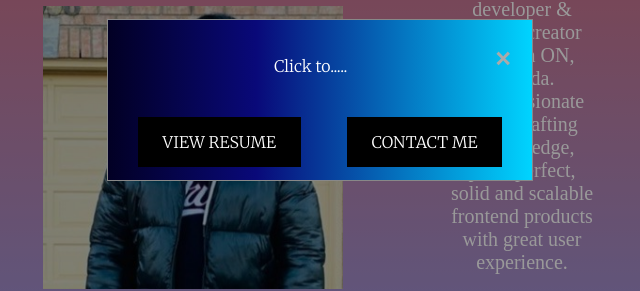
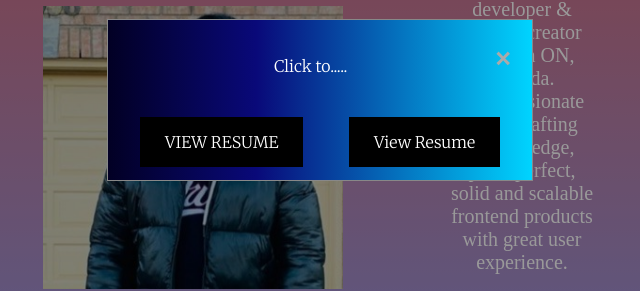
Before and after one commit to SahilS62/Sahil_Portfolio, a plain HTML site: page index.html in a window 1280 px wide. Both pictures are taken after a click on the button "Click Here". Shown: the part 1352-1643 px from the top of the page, 320-960 px from the left. Drawn offline with Linux system fonts and the light colour scheme.

Commit message:
Update index.html

```diff
--- a/index.html
+++ b/index.html
@@ -39,7 +39,7 @@
 						    <span class="close">&times;</span>
 						    <p class="p4">Click to.....</p><br><br>
 						    	<a class="btn1" href="https://drive.google.com/file/d/1XQeCXN8ZDur6hpr24tzKRDmkqaBxgO4x/view?usp=sharing">VIEW RESUME</a>&nbsp;&nbsp;&nbsp;&nbsp;&nbsp;&nbsp;&nbsp;&nbsp;&nbsp;&nbsp;&nbsp;
-								<a class="btn1" href="mailto:akahilbatth18@email.com">CONTACT ME</a>
+								<a class="btn1" href="mailto:akahilbatth18@email.com">View Resume</a>
 						  </div>
 
 						</div>
```
